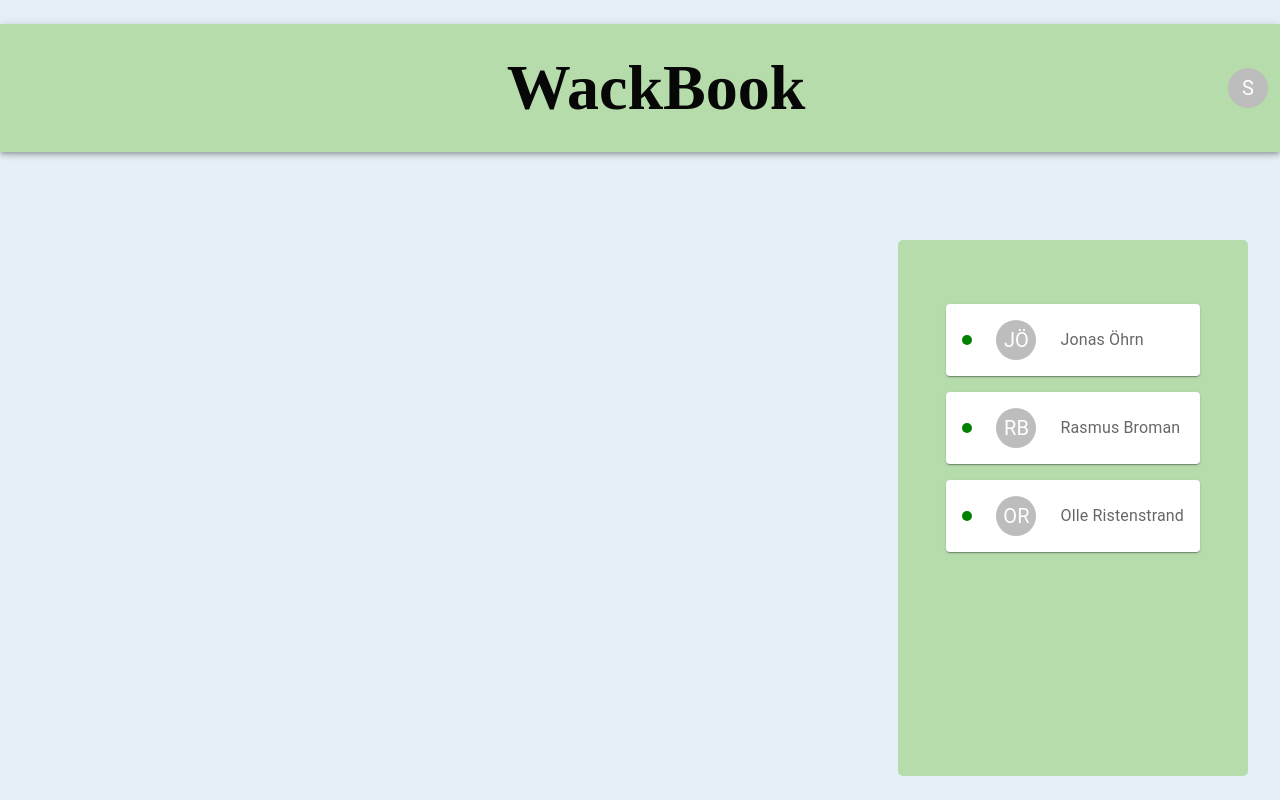
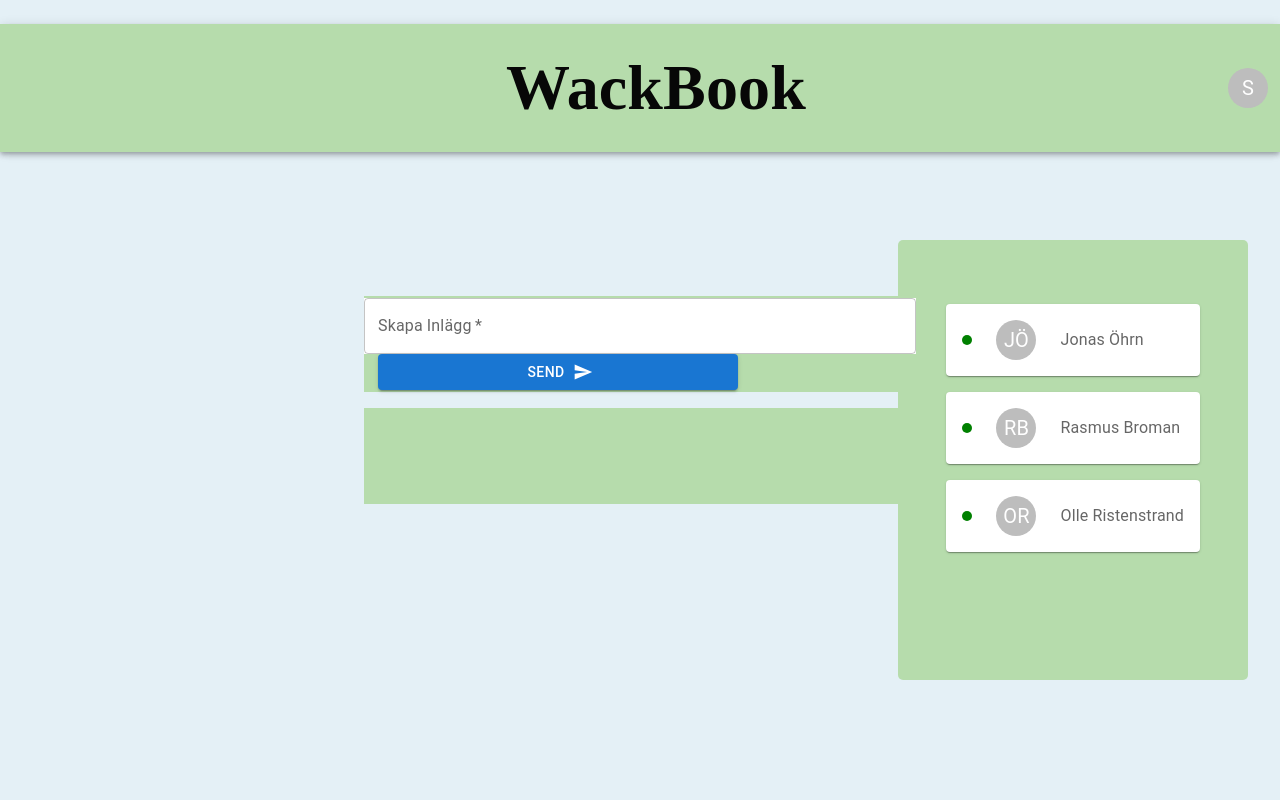
Before and after one commit to olelwow/wack-book, a React (Create React App) app: page /MainPage in a window 1280 px wide. Built offline with nearby package versions, Linux system fonts and the light colour scheme.

Commit message:
lagt till att kunna skapa meddelanden

```diff
--- /dev/null
+++ b/src/Components/CreatePosts.js
@@ -0,0 +1,94 @@
+import * as React from "react";
+import CssBaseline from "@mui/material/CssBaseline";
+import Box from "@mui/material/Box";
+import Container from "@mui/material/Container";
+import TextField from '@mui/material/TextField';
+import SendIcon from '@mui/icons-material/Send';
+import Button from '@mui/material/Button';
+import Stack from '@mui/material/Stack';
+import { ChangeEvent, useState } from "react";
+import NewPost from "./Post";
+
+const CreateNewPost = () => {
+
+  const [text, setText] = useState("");
+  const [createdElement, setCreatedElement] = useState([]);
+
+
+  const handleCreateElement = () => {
+
+
+    setCreatedElement((createdElement) => [...createdElement,text]);
+
+     setText('');
+  }
+
+
+  console.log(text);
+  return (
+    <React.Fragment>
+      <CssBaseline />
+      <Container maxWidth="sm">
+        <Box sx={{
+            bgcolor: "#B6DCAC",
+            left: "1em",
+            display: 'flex',
+            flexDirection: 'row',
+            alignItems: 'center',
+            minHeight: '12vh',
+
+            }}
+        >
+            <Box sx={{ flexGrow: 1 }}>
+            <TextField
+            id="newTextPostField"
+            label="Skapa Inlägg"
+            multiline
+            required
+            value={text}
+            onChange={(e) => setText(e.target.value)}
+            maxRows={4}
+            sx={{
+                background: "white",
+                display: 'flex',
+
+            }}
+            />
+            <Button id="sendButton" onClick={handleCreateElement} variant="contained" endIcon={<SendIcon />}
+            sx={{
+            width: "45vh",
+            left: '1em',
+            }}>
+                Send
+            </Button>
+        </Box>
+
+
+        </Box>
+        <Box sx={{
+            bgcolor: "#B6DCAC",
+            left: "1em",
+            display: 'flex',
+            flexDirection: 'row',
+            alignItems: 'center',
+            minHeight: '12vh',
+            marginTop: '1em',
+        }}>
+
+
+        <ul>
+        {createdElement && createdElement.map((item, i) => (
+
+    <li key={i}>{item}</li>
+
+))}
+
+
+    </ul>
+    </Box>
+      </Container>
+    </React.Fragment>
+  );
+};
+
+export default CreateNewPost;
--- a/src/Components/Pages/MainPage.js
+++ b/src/Components/Pages/MainPage.js
@@ -1,5 +1,6 @@
 import HeaderAfterLogin from "../HeaderMainPage";
 import FriendsStack from "../FriendsSection";
+import CreateNewPost from "../CreatePosts";
 
 
 
@@ -8,6 +9,7 @@ export const MainPage = () => {
     <>
       <HeaderAfterLogin />
       <FriendsStack />
+      <CreateNewPost />
     </>
   );
 };
--- /dev/null
+++ b/src/Components/Post.js
@@ -0,0 +1,43 @@
+import * as React from "react";
+import Box from "@mui/material/Box";
+import TextField from '@mui/material/TextField';
+import CssBaseline from "@mui/material/CssBaseline";
+import Container from "@mui/material/Container";
+
+const NewPost = (key) =>{
+    return (
+        <React.Fragment>
+      <CssBaseline />
+      <Container maxWidth="sm">
+        <Box sx={{
+            bgcolor: "#B6DCAC",
+            left: "1em",
+            display: 'flex',
+            flexDirection: 'row',
+            alignItems: 'center',
+            Height: '50vh',
+
+        }}>
+             <Box sx={{ flexGrow: 1 }}>
+            <TextField
+            id="newTextPostField"
+            aria-readonly
+            // label="Datum"
+            multiline
+            value={key}
+            sx={{
+                background: "white",
+                display: 'flex',
+
+            }}
+            />
+            </Box>
+            </Box>
+        </Container>
+        </React.Fragment>
+
+);
+
+}
+
+export default NewPost;
```
